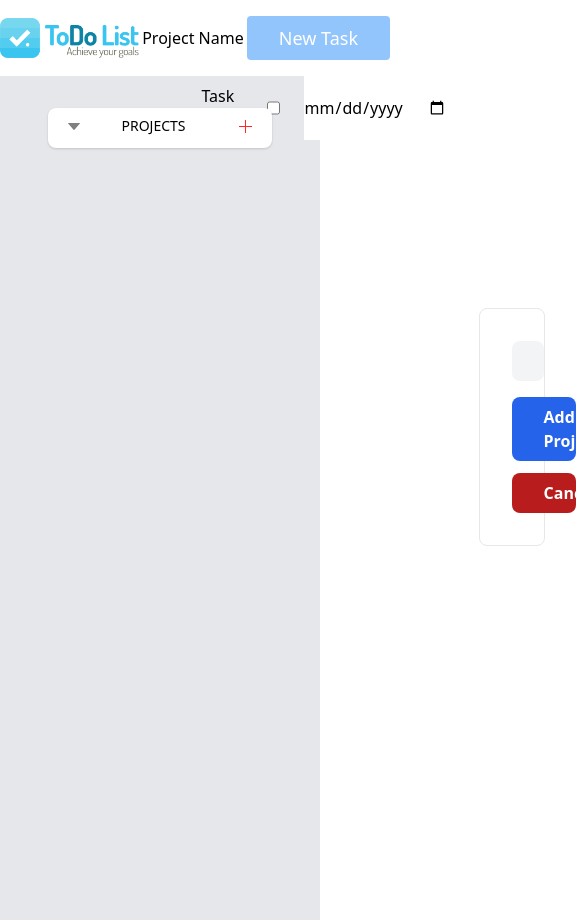
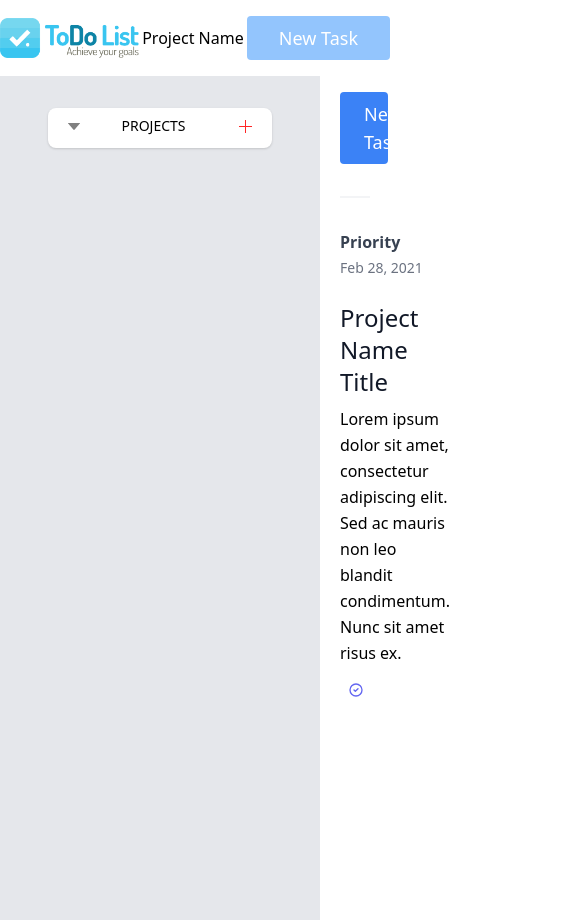
Before and after one commit to Kingobaino1/TodoList, a website built with webpack: page dist/index.html in a window 390 px wide. Both pictures are taken after a click on the button "PROJECTS". Shown: the whole page, 585 px wide, since content can reach past the window. Built offline with nearby package versions, Linux system fonts and the light colour scheme.

Commit message:
Task List layout

```diff
--- a/src/index.js
+++ b/src/index.js
@@ -5,6 +5,7 @@ import menuSection from './js/menu';
 import addProjectForm from './js/projectForm';
 import FormField from './js/formField';
 import Storage from './js/storage';
+import listHTML from './js/listDisplay'
 import card  from './js/card';
 
 const {
@@ -18,11 +19,17 @@ const { div1, addBtn } = menuSection();
 let { container, submitBtn, cancelBtn, input } = addProjectForm()
 
 const content = document.querySelector('#content');
-content.appendChild(card());
+// content.appendChild(card());
+
+content.append(listHTML())
 
 const showProjectForm = () => {
   content.appendChild(container)
-  //content.className = 'block';
+  if (container.style.display === 'none') {
+    container.style.display = 'block';
+  } else {
+    container.style.display = 'none';
+  }
 };
 
 const submitForm = () => {
@@ -33,11 +40,12 @@ const submitForm = () => {
   console.log(projects)
   // saveLocal();
   // populateData();
-  menuSection;
+  container.style.display = 'none';
 };
 
-function getID(clicked_id) {
-  alert(clicked_id)
+function getID(e) {
+  let idElement = e.target.parentNode.id;
+  alert(idElement)
   // const list = localstorage(key).value;
   // if (e.target === list) {
   //   console.log(list)
@@ -45,7 +53,7 @@ function getID(clicked_id) {
 }
 
 const cancelForm = () => {
-  container.className = 'hidden';
+  container.style.display = 'none';
   //window.location.reload();
 };
 
@@ -59,7 +67,13 @@ addBtn.addEventListener('click', showProjectForm)
 submitBtn.addEventListener('click', submitForm);
 cancelBtn.addEventListener('click', cancelForm);
 
-// let projectTask = document.getElementsByClassName('btnListPro');
-// let buttonsTest = Object.values(projectTask);
-// console.log(buttonsTest)
-// buttonsTest.forEach(element => element.addEventListener('click', getID(element)));
+let x = document.getElementById('btnList');
+let y = Array.from(x.children);
+
+console.log('y', y)
+
+let projectTask = document.getElementsByClassName('btnListPro');
+let buttonsTest = Object.values(projectTask);
+console.log(buttonsTest);
+// buttonsTest.forEach(element => element.addEventListener('click', (e) => {console.log(e.target.parentNode.id)}));
+// buttonsTest.forEach(element => {element.addEventListener('click', getID )});
--- /dev/null
+++ b/src/js/listAction.js
@@ -0,0 +1,4 @@
+let projectTask = document.getElementsByClassName('btnListPro');
+let buttonsTest = Object.values(projectTask);
+//console.log(buttonsTest)
+buttonsTest.forEach(element => element.addEventListener('click', console.log(element.id)));
--- /dev/null
+++ b/src/js/listDisplay.js
@@ -0,0 +1,43 @@
+const listHTML = () => {
+    const mainList = document.createElement('section');
+    mainList.className = 'container px-5 mt-12 mx-auto';
+    const div1 = document.createElement('div');
+    const btnNewTask = document.createElement('button');
+    btnNewTask.className = 'w-full mb-8 text-white bg-blue-500 border-0 py-2 px-6 focus:outline-none hover:bg-blue-600 rounded text-lg';
+    btnNewTask.textContent = 'New Task';
+    div1.className = '-my-8 divide-y-2 divide-gray-100';
+    //Loop from here
+    const div2 = document.createElement('div');
+    div2.className = 'py-8 flex flex-wrap md:flex-nowrap';
+    const div3 = document.createElement('div');
+    div3.className = 'md:w-64 md:mb-0 mb-6 flex-shrink-0 flex flex-col';
+    const span1 = document.createElement('span');
+    span1.className = 'font-semibold title-font text-gray-700';
+    span1.textContent = 'Priority';
+    const span2 = document.createElement('span');
+    span2.className = 'mt-1 text-gray-500 text-sm';
+    span2.textContent = 'Feb 28, 2021';
+
+    const div4 = document.createElement('div');
+    div4.className = 'md:flex-grow';
+    const h1 = document.createElement('h2');
+    h1.className = 'text-2xl font-medium text-gray-900 title-font mb-2';
+    h1.textContent = 'Project Name Title';
+    const p = document.createElement('p');
+    p.className = 'leading-relaxed';
+    p.textContent = 'Lorem ipsum dolor sit amet, consectetur adipiscing elit. Sed ac mauris non leo blandit condimentum. Nunc sit amet risus ex.';
+    const a = document.createElement('a');
+    a.className = 'text-indigo-500 inline-flex items-center mt-4';
+    a.textContent = 'Status: Complete';
+    a.innerHTML = '<svg class="w-4 h-4 ml-2" viewBox="0 0 24 24" stroke="currentColor" stroke-width="2" fill="none" stroke-linecap="round" stroke-linejoin="round"><path stroke-linecap="round" stroke-linejoin="round" stroke-width="2" d="M9 12l2 2 4-4m6 2a9 9 0 11-18 0 9 9 0 0118 0z" /></svg>';
+
+    mainList.append(div1);
+    div1.append(btnNewTask, div2);
+    div2.append(div3, div4);
+    div3.append(span1, span2);
+    div4.append(h1, p, a);
+
+    return mainList;
+}
+
+export default listHTML;
--- a/src/js/menu.js
+++ b/src/js/menu.js
@@ -31,11 +31,12 @@ const menuSection = () => {
     add.src = plus;
 
     const listProj = document.createElement('div');
+    listProj.id = 'btnList';
 
     for (let i = 0; i < localStorage.length; i += 1) {
         const key = localStorage.key(i);
-        let containerList = document.createElement('button');
-        containerList.setAttribute('onClick', 'getID(this.id)');
+        let containerList = document.createElement('div');
+        // containerList.setAttribute('onClick', 'getID(this.id)');
         containerList.className = 'flex cursor-pointer mt-1 btnListPro';
         containerList.id = localStorage.key(i).toLowerCase().replace(/[^a-zA-Z0-9]+/g, "");
 
--- a/src/js/projectForm.js
+++ b/src/js/projectForm.js
@@ -1,6 +1,6 @@
 const addProjectForm = () => {
     const container = document.createElement('div');
-    container.className = 'container px-8 pt-48 pb-24 mx-auto lg:px-4';
+    container.className = 'container px-8 pt-48 pb-24 mx-auto lg:px-4 modal';
 
     const form = document.createElement('form');
     form.className = 'addProjectForm';
--- a/src/style.css
+++ b/src/style.css
@@ -18,6 +18,20 @@
 
 }
 
+.modal {
+    /*display: none; /* Hidden by default */
+    position: fixed; /* Stay in place */
+    z-index: 100; /* Sit on top */
+    padding-top: 100px; /* Location of the box */
+    left: 0;
+    top: 0;
+    width: 100%; /* Full width */
+    height: 100%; /* Full height */
+    overflow: auto; /* Enable scroll if needed */
+    background-color: rgb(0,0,0); /* Fallback color */
+    background-color: rgba(0,0,0,0.4); /* Black w/ opacity */
+}
+
 
 .taskBtn {
     @apply flex mx-auto text-white bg-blue-300 border-0 py-2 px-8 hover:bg-blue-500 rounded text-lg;
```
Also changed, not shown: dist/index.html.
